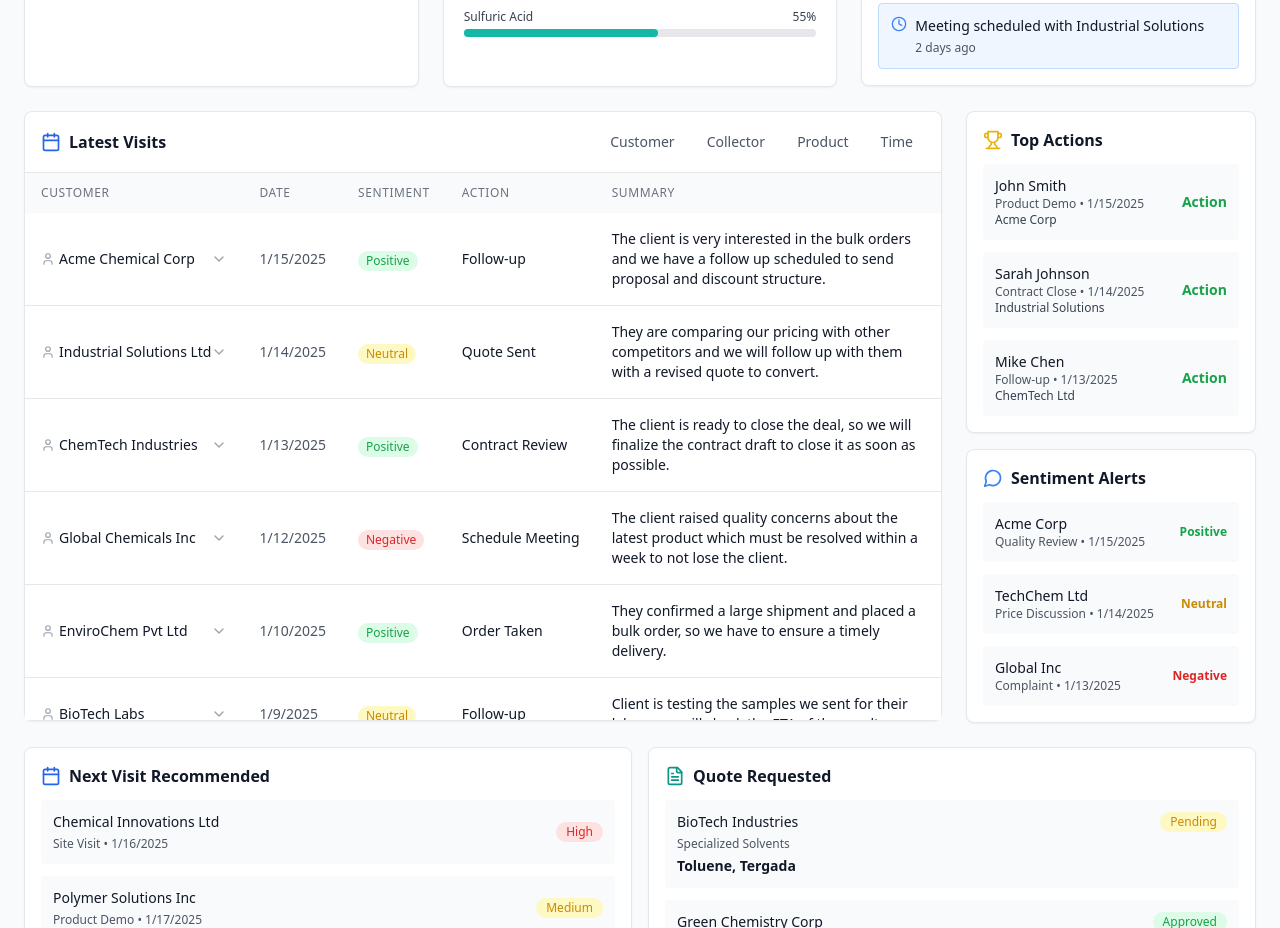
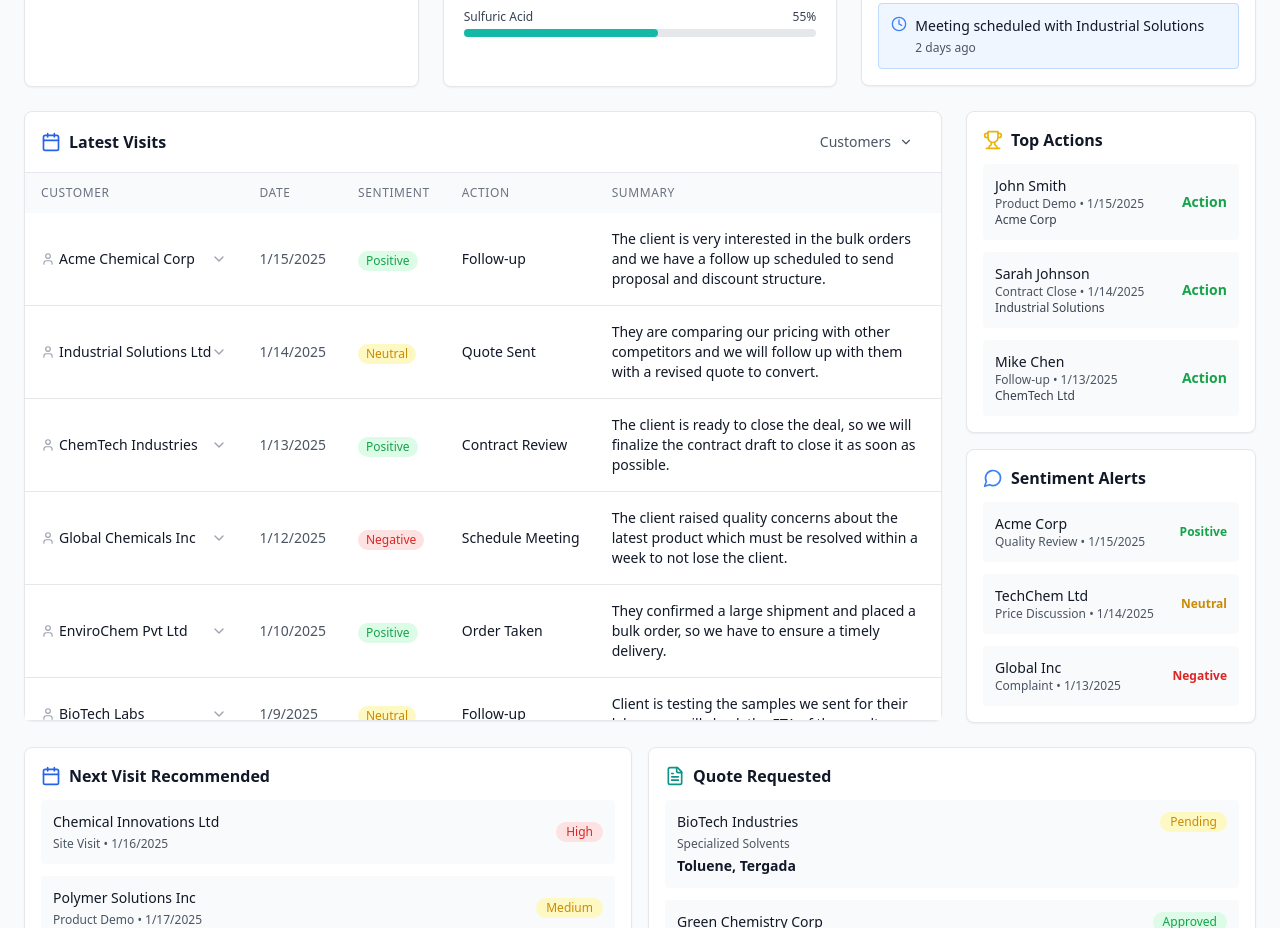
Before and after one commit to shreyachawale/ChemicalDashboard, a React (Vite) app: page / in a window 1280 px wide. Shown: the part 900-1828 px from the top of the page. Built offline with nearby package versions, Linux system fonts and the light colour scheme.

Commit message:
Update LatestVisits.tsx

```diff
--- a/src/components/LatestVisits.tsx
+++ b/src/components/LatestVisits.tsx
@@ -2,7 +2,17 @@ import React, { useState } from "react";
 import { Calendar, User, AlertCircle, FileText, Target, Clock, ChevronDown } from "lucide-react";
 
 const LatestVisits = () => {
-  const [activeFilter, setActiveFilter] = useState<string | null>(null);
+  const [expandedRow, setExpandedRow] = useState<number | null>(null);
+  const [selectedCustomer, setSelectedCustomer] = useState<string | null>(null);
+  const [showDropdown, setShowDropdown] = useState(false);
+
+  const uniqueCustomers = ['All Customers', 'Acme Chemical Corp', 'Industrial Solutions Ltd', 'ChemTech Industries', 'Global Chemicals Inc', 'EnviroChem Pvt Ltd', 'BioTech Labs'];
+
+  const handleCustomerSelect = (customer: string) => {
+    setSelectedCustomer(customer === 'All Customers' ? null : customer);
+    setShowDropdown(false);
+  };
+
   const visits = [
   {
     "customerName": "Acme Chemical Corp",
@@ -90,9 +100,7 @@ const LatestVisits = () => {
   }
 ];
 
-  const [expandedRow, setExpandedRow] = useState(null);
-
-  const toggleRow = (index) => {
+  const toggleRow = (index: number) => {
     setExpandedRow(expandedRow === index ? null : index);
   };
 
@@ -104,20 +112,39 @@ const LatestVisits = () => {
             <Calendar className="text-blue-600" size={20} />
             <h2 className="text-base font-semibold text-gray-900">Latest Visits</h2>
           </div>
-          <div className="flex items-center space-x-2">
-            {['Customer', 'Collector', 'Product', 'Time'].map((filter) => (
+          <div className="flex items-center space-x-2 relative">
             <button
-                key={filter}
-                onClick={() => setActiveFilter(activeFilter === filter ? null : filter)}
+              onClick={() => setShowDropdown(!showDropdown)}
               className={`px-3 py-1 text-sm font-medium rounded-md transition-colors duration-150 flex items-center space-x-1
-                  ${activeFilter === filter
-                    ? 'bg-blue-50 text-blue-600'
-                    : 'text-gray-600 hover:text-blue-600 hover:bg-blue-50'
+                ${selectedCustomer ? 'bg-blue-50 text-blue-600' : 'text-gray-600 hover:text-blue-600 hover:bg-blue-50'}`}
+            >
+              <span>Customers</span>
+              <span className="text-xs ml-1">
+                {selectedCustomer ? `(${selectedCustomer})` : ''}
+              </span>
+              <ChevronDown
+                size={14}
+                className={`ml-1 transition-transform duration-200 ${showDropdown ? 'transform rotate-180' : ''}`}
+              />
+            </button>
+
+            {showDropdown && (
+              <div className="absolute right-0 mt-12 w-56 rounded-md shadow-lg bg-white ring-1 ring-black ring-opacity-5 z-10">
+                <div className="py-1 max-h-48 overflow-auto" role="menu" aria-orientation="vertical">
+                  {uniqueCustomers.map((customer) => (
+                    <button
+                      key={customer}
+                      onClick={() => handleCustomerSelect(customer)}
+                      className={`block w-full text-left px-4 py-2 text-sm hover:bg-gray-100 ${
+                        selectedCustomer === customer ? 'bg-blue-50 text-blue-600' : 'text-gray-700'
                       }`}
                     >
-                <span>{filter}</span>
+                      {customer}
                     </button>
                   ))}
+                </div>
+              </div>
+            )}
           </div>
         </div>
       </div>
@@ -134,7 +161,7 @@ const LatestVisits = () => {
             </tr>
           </thead>
           <tbody className="bg-white divide-y divide-gray-200">
-            {visits.map((visit, index) => (
+            {(selectedCustomer ? visits.filter(visit => visit.customerName === selectedCustomer) : visits).map((visit, index) => (
               <React.Fragment key={index}>
                 <tr
                   className="hover:bg-gray-50 transition-colors duration-150 cursor-pointer"
```
Lines whose indentation alone changed are shown as unchanged.
